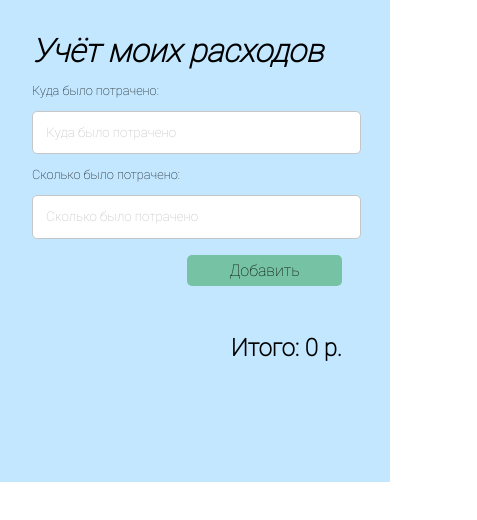
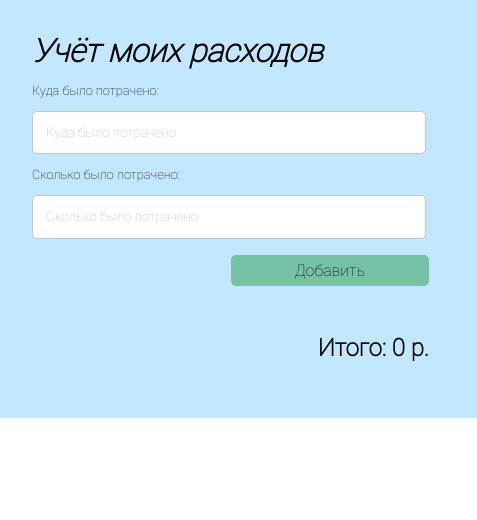
Before and after one commit to VadimShkedov/expenseAccounting-project, a React (Create React App) app: page / in a window 390 px wide. Shown: the top 520 px of the page, 477 px wide, since content can reach past the window. Built offline with nearby package versions, Linux system fonts and the light colour scheme.

Commit message:
feat: adding css codes to adaptive layout

```diff
--- a/src/EditingExpense/styles.css
+++ b/src/EditingExpense/styles.css
@@ -36,8 +36,22 @@
 }
 
 @media (max-width: 795px) {
+  .editingExpense {
+    display: grid;
+    grid-template-columns: repeat(3, 115px);
+  }
+
+  .editingExpense__howMuch {
+    margin-right: 0;
+  }
+
+  .editingExpense input {
+    width: 75px;
+  }
+
   .editingExpenseButtons {
+    width: 350px;
     display: flex;
-    flex-direction: column;
+    flex-direction: row;
   }
 }
--- a/src/ExpenseAccounting/styles.css
+++ b/src/ExpenseAccounting/styles.css
@@ -4,7 +4,8 @@
   position: relative;
   padding: 2rem;
   padding-right: 5rem;
-  max-width: max-content;
+  box-sizing: border-box;
+  width: 800px;
   min-height: 418px;
   text-align: center;
 }
@@ -17,7 +18,9 @@
 
 @media (max-width: 795px) {
   .expenseAccounting {
+    box-sizing: border-box;
     padding-right: 3rem;
+    width: 477px;
   }
 
   .expenseAccounting h1 {
--- a/src/ExpenseForm/styles.css
+++ b/src/ExpenseForm/styles.css
@@ -34,8 +34,8 @@
     margin-right: 0;
   }
 
-  .expenseForm__howMuch {
-    width: 300px;
+  .expenseForm__howMuch, .expenseForm__whereSpent {
+    width: 365px;
   }
 
   .expenseForm__button {
```
